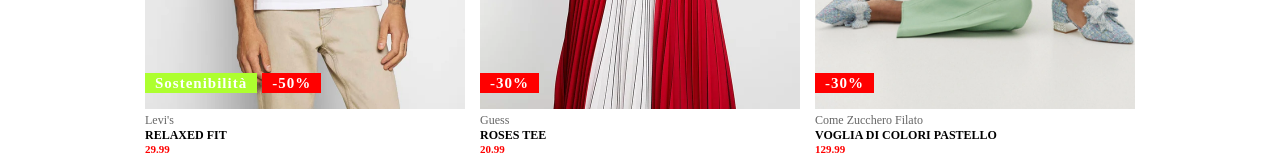
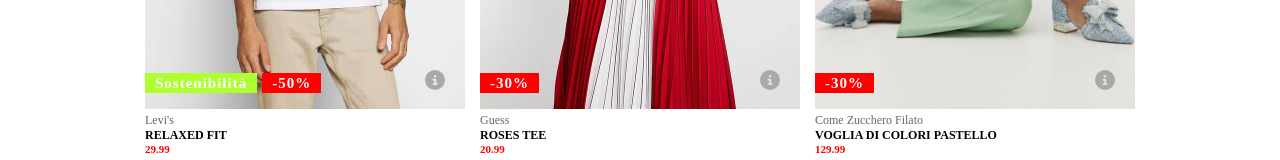
Before and after one commit to DavideCavallotto/vite-boolando, a Vue app: page / in a window 1280 px wide. Shown: the part 502-662 px from the top of the page. Built offline with nearby package versions, Linux system fonts and the light colour scheme; data requests are answered from the project's data file.

Commit message:
ADD modal

```diff
--- a/src/components/AppCard.vue
+++ b/src/components/AppCard.vue
@@ -10,10 +10,14 @@ export default {
     props: {
         card:Object
     },
+    computed: {
+        // brand() {
+        //     return this.card.brand
+        // },
 
-    methods: {
+    }
 
-    },
+
 
 }
 
@@ -26,6 +30,7 @@ export default {
         <div class="card-figure">
             <figure class="img-dimension">
                 <img class="img-dimension prima" :src="/img/ + card.frontImage" alt="">
+                <span class="icon-info" @click="$emit('show',card)"><a href="#"><font-awesome-icon icon="fa-solid fa-circle-info" /></a></span>
             </figure>
             <figure class="img-dimension">
                 <img class="img-dimension dopo" :src="/img/ + card.backImage" alt="">
@@ -144,4 +149,13 @@ export default {
 .green-heart {
     color: greenyellow;
 }
+
+.icon-info{
+    position: absolute;
+    bottom: 20px;
+    right: 20px;
+    font-size: 20px;
+    z-index: 888;
+    color: darkgray;
+}
 </style>
--- a/src/components/AppHeaderPage.vue
+++ b/src/components/AppHeaderPage.vue
@@ -31,7 +31,9 @@ export default {
                 <img src="/img/boolean-logo.png" alt="">
             </div>
             <div class="icons">
-                <span class="e-code"><font-awesome-icon :icon="['fas', 'basket-shopping']" /></span><span class="e-code"><font-awesome-icon :icon="['fas', 'user']" /></span><span class="e-code"><font-awesome-icon :icon="['fas', 'heart']" /></span>
+                <span class="e-code"><font-awesome-icon :icon="['fas', 'basket-shopping']" /></span>
+                <span class="e-code"><font-awesome-icon :icon="['fas', 'user']" /></span>
+                <span class="e-code"><font-awesome-icon :icon="['fas', 'heart']" /></span>
             </div>
 
         </div>
--- a/src/components/AppMainPage.vue
+++ b/src/components/AppMainPage.vue
@@ -73,10 +73,23 @@ export default {
 
             // ],
             store: store,
-            // infoCards: boolandoJson.products
+            // infoCards: boolandoJson.products,
+            open: false,
+            selectedInfo: {},
         }
     },
     methods: {
+        openModal(card) {
+            this.selectedInfo = card
+            this.open = true
+        },
+        // showModal(information) {
+        //     this.selectedInfo = information
+        //     this.open = true
+        // },
+        closeModal() {
+            this.open = false
+        }
 
     },
     components: {
@@ -99,7 +112,20 @@ export default {
     <div class="main-section">
         <div class="container">
             <div class="row">
-                <AppCard v-for="infoCard in store.infoProducts" :card="infoCard"/>
+                <AppCard v-for="(infoCard,i) in store.infoProducts" :card="infoCard" @show="openModal"/>
+
+            </div>
+
+            <div v-if="open" class="modal">
+                <div class="card">
+                    <div>
+                        {{ selectedInfo.brand }}
+
+                    </div>
+                    <span @click="closeModal()">
+                        <a href="#"><font-awesome-icon icon="fa-solid fa-circle-xmark" /></a>
+                    </span>
+                </div>
 
             </div>
 
@@ -122,4 +148,31 @@ export default {
     column-gap: 15px;
 }
 
+.modal::after {
+  content: '';
+  position: fixed;
+  top: 0;
+  bottom: 0;
+  left: 0;
+  right: 0;
+  z-index: 40;
+  background-color: rgba(0,0,0,0.5);
+}
+.modal .card {
+  position: fixed;
+  top: 50%;
+  left: 50%;
+  transform: translate(-50%,-50%);
+  z-index: 999;
+  background-color: white;
+  border-radius: 20px;
+  padding: 20px;
+  width: 100%;
+  max-width: 500px;
+  box-shadow: 0px 0px 20px rgba(0,0,0,0.2);
+  display: flex;
+  justify-content: space-between;
+  align-items: center;
+}
+
 </style>
--- a/src/main.js
+++ b/src/main.js
@@ -7,9 +7,9 @@ import { library } from '@fortawesome/fontawesome-svg-core'
 /* import font awesome icon component */
 import { FontAwesomeIcon } from '@fortawesome/vue-fontawesome'
 
-import {faUser, faBasketShopping, faHeart} from '@fortawesome/free-solid-svg-icons'
+import {faUser, faBasketShopping, faHeart, faCircleInfo, faCircleXmark} from '@fortawesome/free-solid-svg-icons'
 
-library.add(faUser, faBasketShopping, faHeart)
+library.add(faUser, faBasketShopping, faHeart, faCircleInfo, faCircleXmark)
 
 createApp(App)
 .component('font-awesome-icon', FontAwesomeIcon)
```
